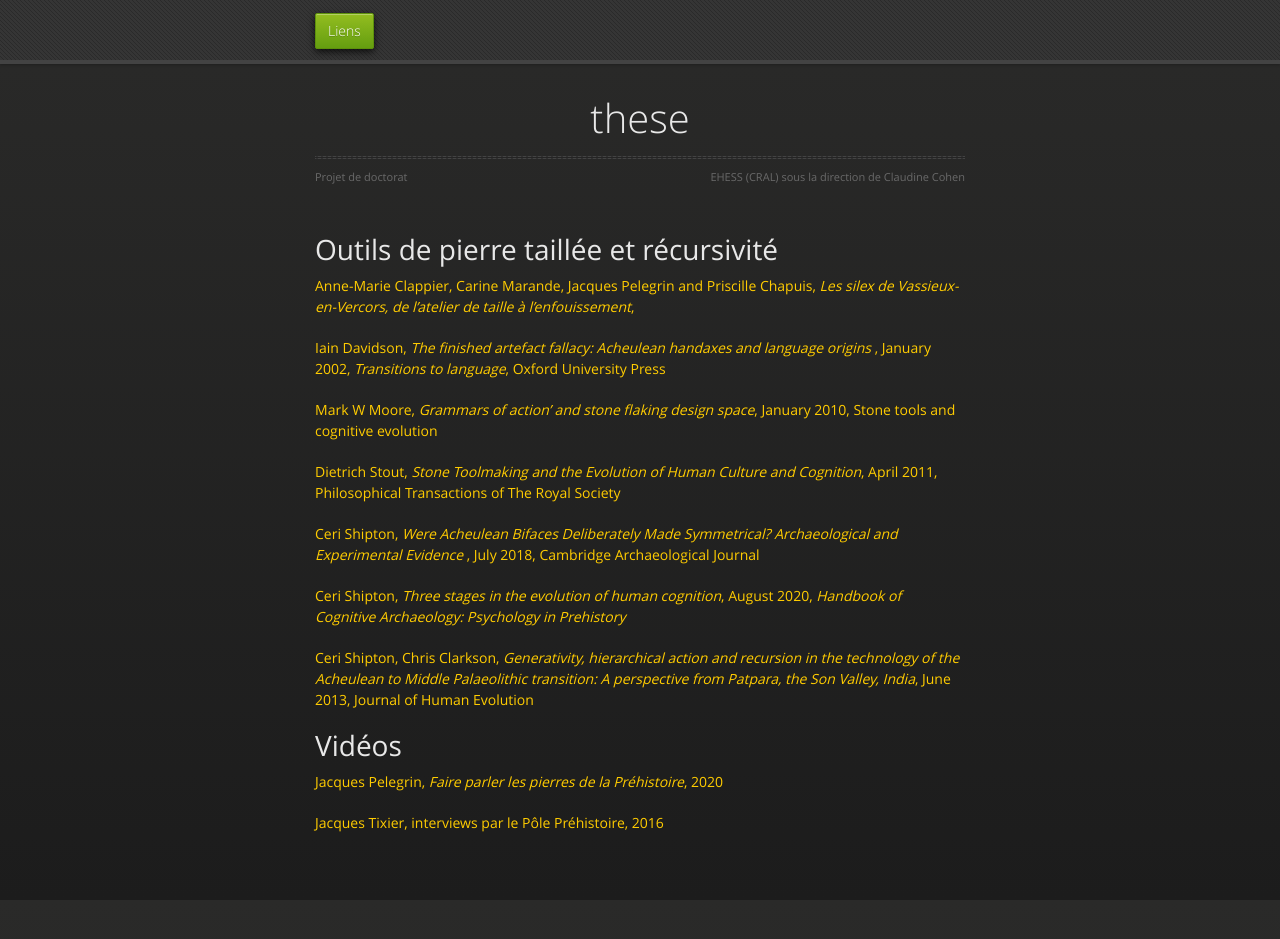
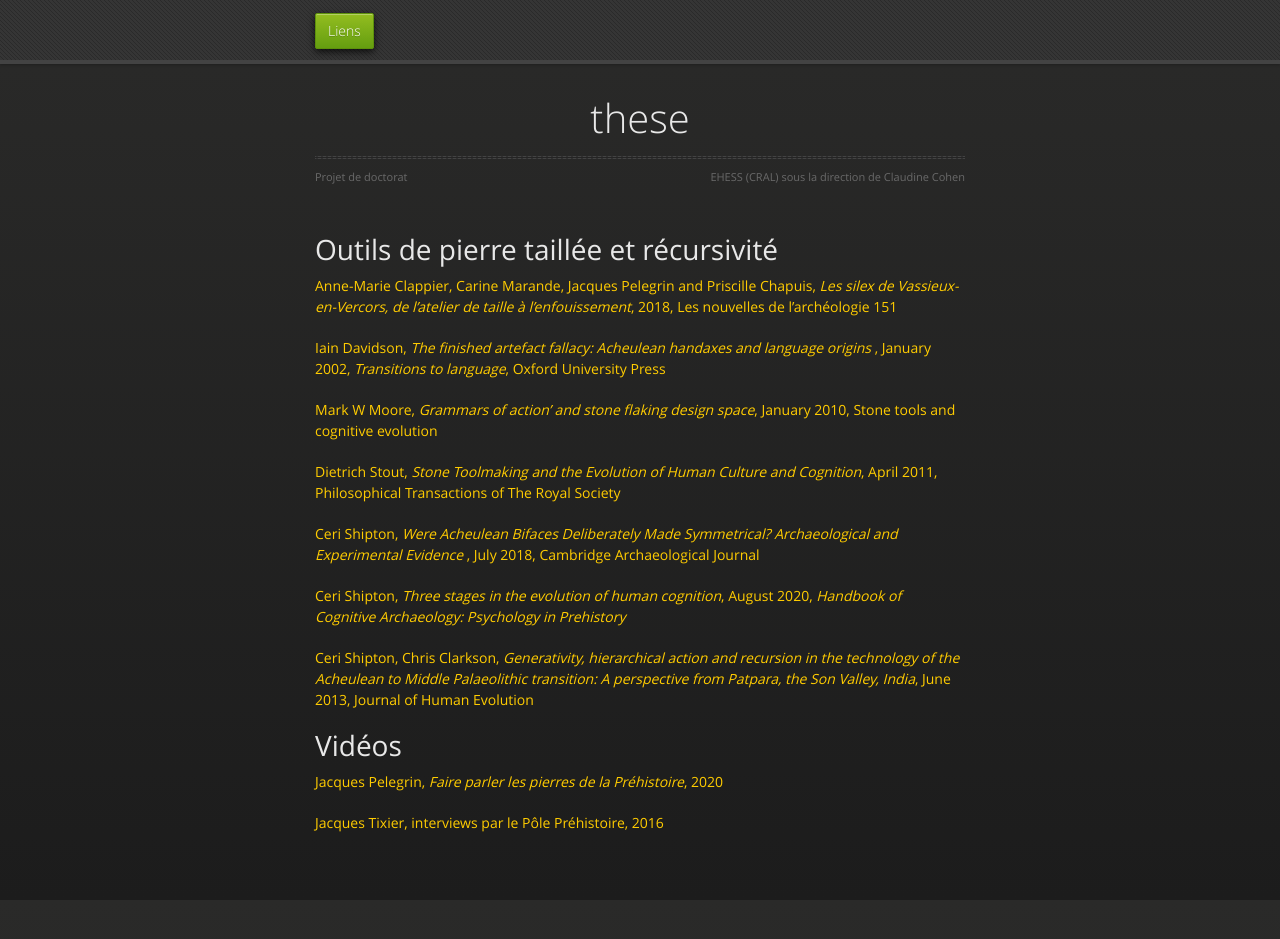
Before and after one commit to gnozo/these, a Jekyll site: the page built from liens.md, in a window 1280 px wide and 943 px high. Shown: the top 939 px of the window. Built offline with Jekyll 4.4.1, drawn with Linux system fonts in a browser that asks for light colours; our own code applies the rules of GitHub Pages for plain Markdown files; the repository's description, which GitHub fills in, is left out.

Commit message:
Update liens.md

```diff
--- a/liens.md
+++ b/liens.md
@@ -1,6 +1,6 @@
 # Outils de pierre taillée et récursivité
 
-[Anne-Marie Clappier, Carine Marande, Jacques Pelegrin and Priscille Chapuis, _Les silex de Vassieux-en-Vercors, de l’atelier de taille à l’enfouissement_, ](https://journals.openedition.org/nda/4032)
+[Anne-Marie Clappier, Carine Marande, Jacques Pelegrin and Priscille Chapuis, _Les silex de Vassieux-en-Vercors, de l’atelier de taille à l’enfouissement_, 2018, Les nouvelles de l'archéologie 151](https://journals.openedition.org/nda/4032)
 
 [Iain Davidson, _The finished artefact fallacy: Acheulean handaxes and language origins_ , January 2002, _Transitions to language_, Oxford University Press](https://www.researchgate.net/publication/256384778_The_finished_artefact_fallacy_Acheulean_handaxes_and_language_origins)
 
```
